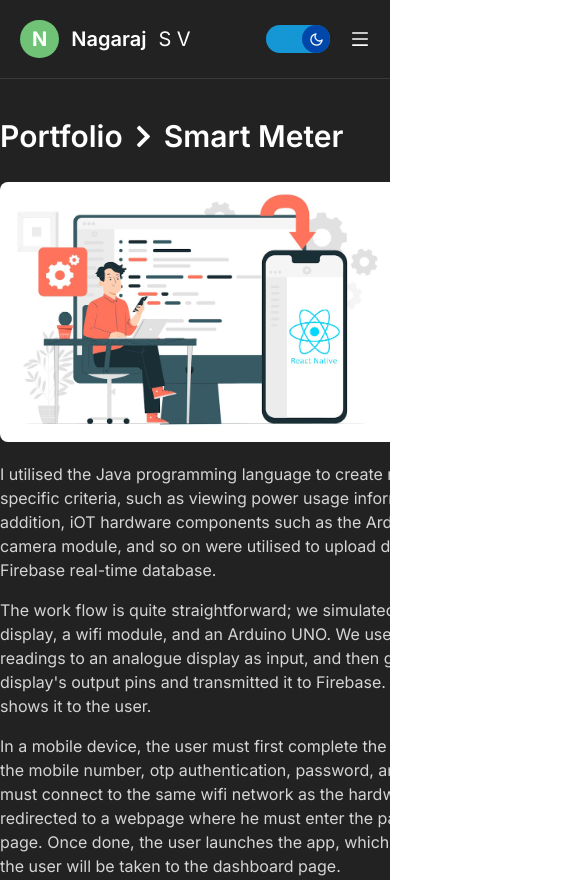
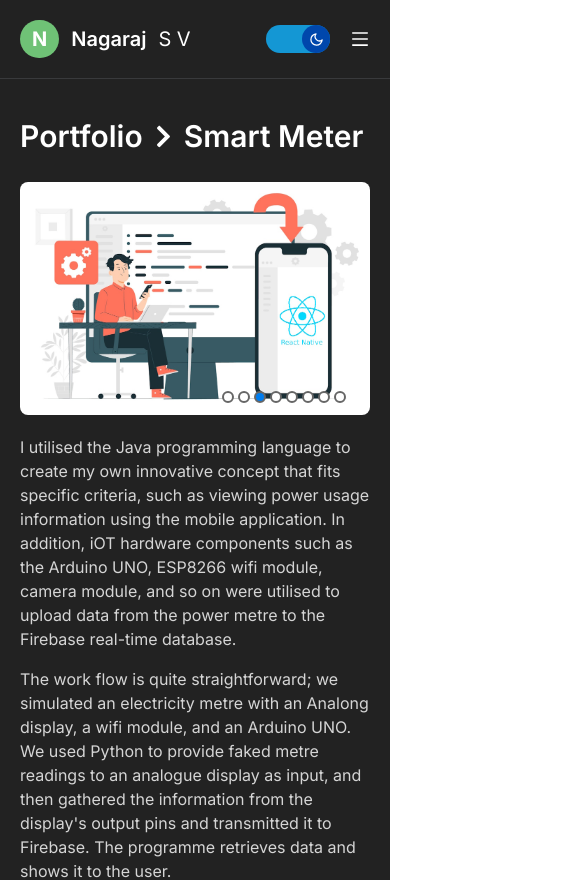
Before and after one commit to SVN-05/svn_resume, a Next.js app: page /portfolio/1 in a window 390 px wide. Shown: the top 880 px of the page, 585 px wide, since content can reach past the window. Built offline with nearby package versions, Linux system fonts and the light colour scheme.

Commit message:
completed mobile res for portfolio individual page

```diff
--- a/src/app/portfolio/[id]/page.js
+++ b/src/app/portfolio/[id]/page.js
@@ -10,11 +10,9 @@ const page = (props) => {
   const checkPageExists = projects?.some((item) => item?.id === id);
 
   return checkPageExists ? (
-    <AppContainer className="flex flex-col items-start py-10">
-      <div className="w-full flex flex-wrap gap-x-16 gap-y-8">
-        <PortfolioLeftContent images={images_array} id={id} />
-        <PortfolioRightContent id={id} />
-      </div>
+    <AppContainer className="flex flex-wrap items-start py-10 gap-x-16 gap-y-8 px-5 xl:px-0">
+      <PortfolioLeftContent images={images_array} id={id} />
+      <PortfolioRightContent id={id} />
     </AppContainer>
   ) : (
     <NotFound />
--- a/src/components/portfolio/PortfolioLeftContent.js
+++ b/src/components/portfolio/PortfolioLeftContent.js
@@ -13,7 +13,7 @@ const PortfolioLeftContent = ({ project_name = "", images = [], id = 0 }) => {
     : colors.grey7;
 
   return (
-    <div className={`w-[690px]`}>
+    <div className={`max-w-[690px] relative overflow-hidden`}>
       <a
         href="/portfolio"
         style={{ color: titleColor }}
```
